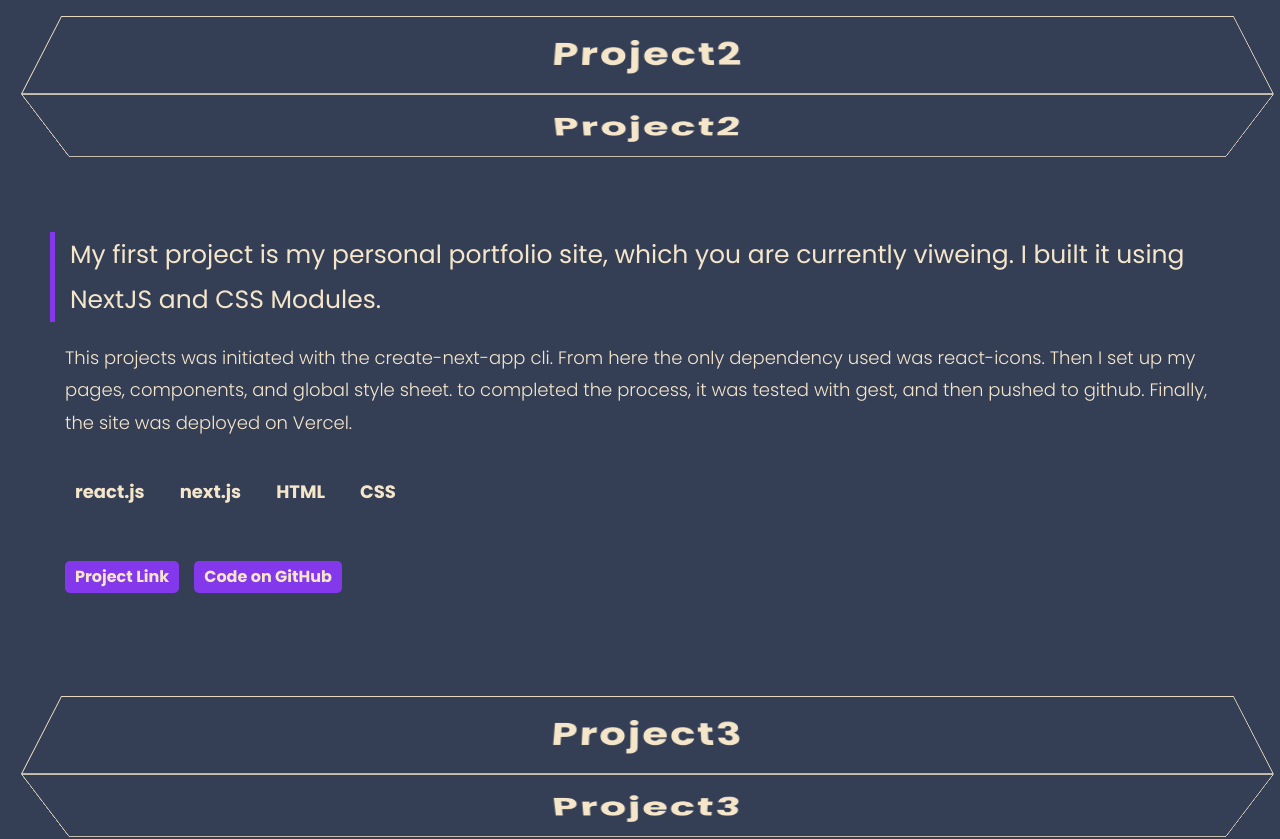
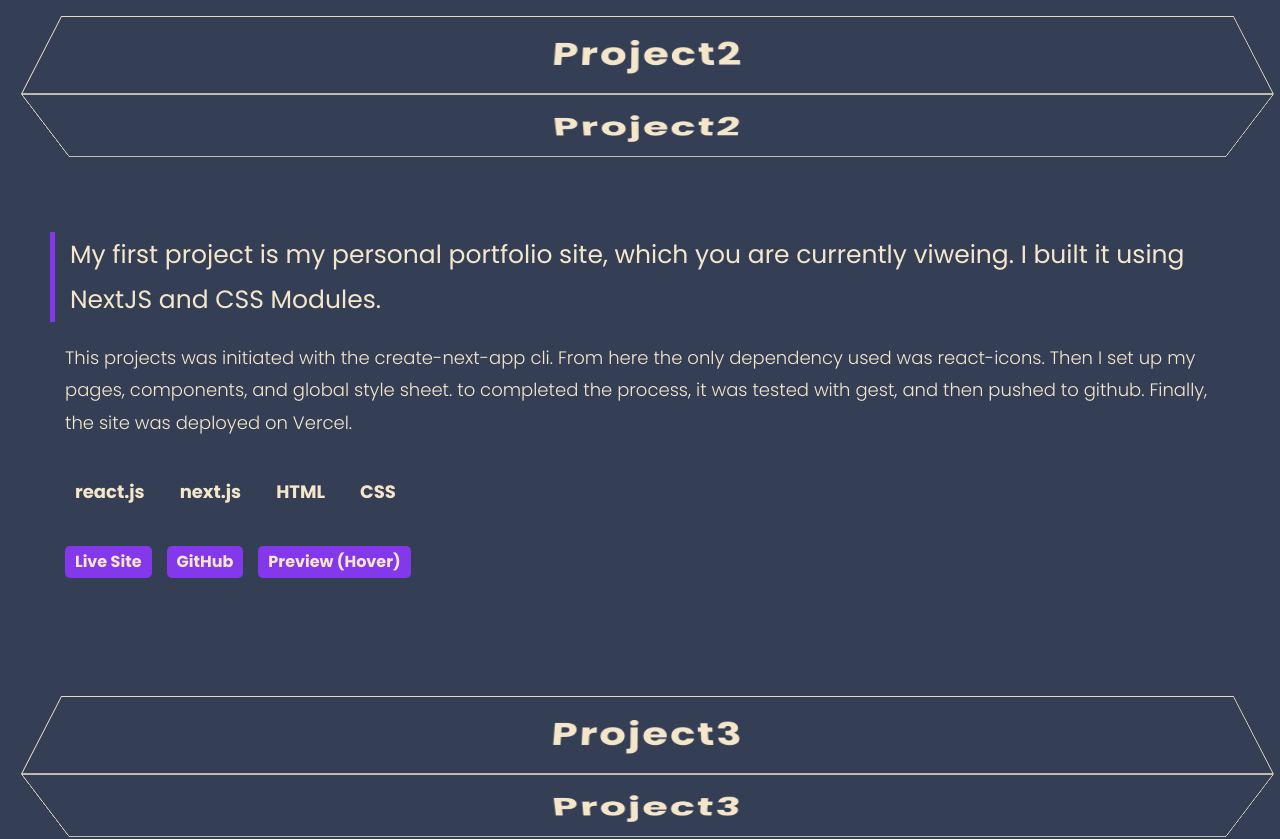
Before and after one commit to ChristianWare/Portland, a Next.js app: page / in a window 1280 px wide. Shown: the part 2580-3419 px from the top of the page. Built offline with nearby package versions, Linux system fonts and the light colour scheme.

Commit message:
Minor Changes to Project Section

```diff
--- a/src/components/Projects.js
+++ b/src/components/Projects.js
@@ -1,9 +1,17 @@
 import styles from "../../styles/Projects.module.css";
 import ProjectsCube from "../components/Cubes/ProjectsCube";
 import Cube from "../../src/components/Cubes/Cube";
-import Link from 'next/link'
+import Link from "next/link";
 
-function Projects({ id, title, subheading, description,skills, gitHubUrl, sampleUrl }) {
+function Projects({
+  id,
+  title,
+  subheading,
+  description,
+  skills,
+  gitHubUrl,
+  sampleUrl,
+}) {
   return (
     <>
       <section className={styles.pSection}>
@@ -11,7 +19,7 @@ function Projects({ id, title, subheading, description,skills, gitHubUrl, sample
           <ProjectsCube>{title}</ProjectsCube>
         </div>
         <div className={styles.projectText}>
-          <div className={styles.projectInfo}>
+          <div className={styles.pInfoLeft}>
             <h5 className={styles.pSub}>{subheading}</h5>
             <p className={styles.pDescription}>{description}</p>
             <p className={styles.pDescriptionSkills}>
@@ -22,14 +30,17 @@ function Projects({ id, title, subheading, description,skills, gitHubUrl, sample
             <div className={styles.pLinks}>
               {sampleUrl && (
                 <Link href={sampleUrl}>
-                  <a className={styles.sampleUrl}>Project Link</a>
+                  <a className={styles.sampleUrl}>Live Site</a>
                 </Link>
               )}
               {gitHubUrl && (
                 <Link href={gitHubUrl}>
-                  <a className={styles.github}>Code on GitHub</a>
+                  <a className={styles.github}>GitHub</a>
                 </Link>
               )}
+              <Link href={gitHubUrl}>
+                <a className={styles.github}>Preview (Hover)</a>
+              </Link>
             </div>
           </div>
         </div>
--- a/styles/Projects.module.css
+++ b/styles/Projects.module.css
@@ -10,14 +10,14 @@
 
 .projectText {
     display: flex;
-    flex-direction: column;
+    /* flex-direction: column;   */
 }
 
-.projectInfo {
+.projectText .pInfoLeft {
     margin-top: 75px;
 }
 
-.pSub {
+.projectText .pInfoLeft .pSub {
     display: flex;
     justify-content: flex-start;
     margin: 20px 0px;
@@ -67,7 +67,7 @@
 
  .skill {
      display: inline-block;
-     margin: 1.5rem 1.5rem 1.5rem 0;
+     margin: 1.5rem 1.5rem 0 0;
      padding: 0.2rem 1rem;
      border-radius: 5px;
      font-weight: bold;
```
